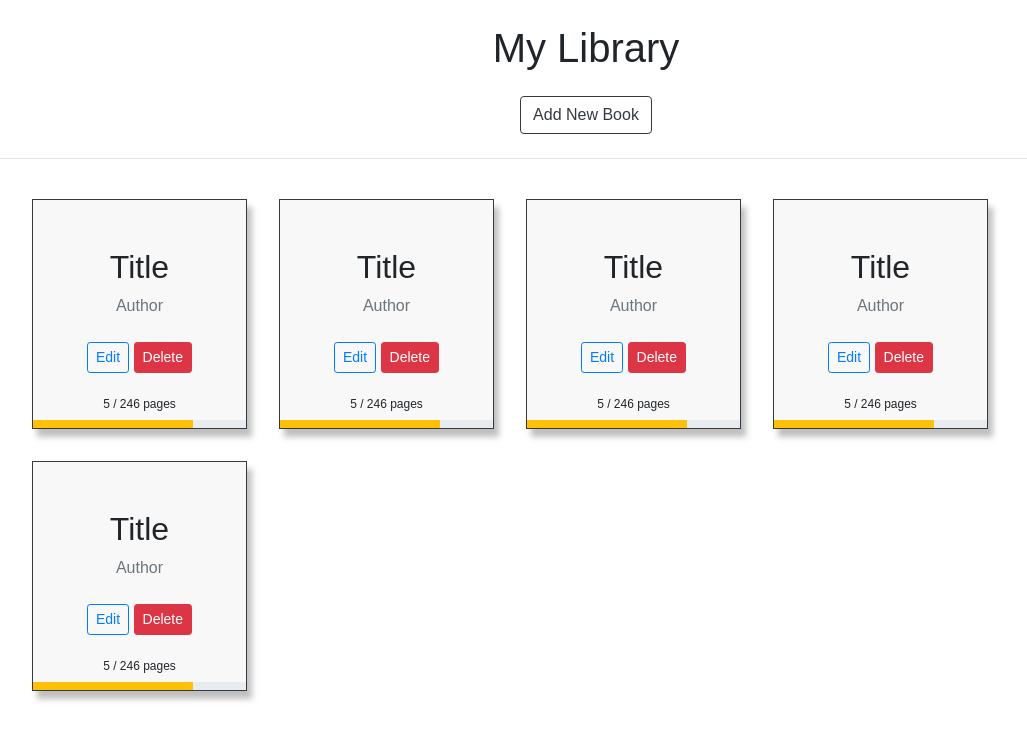
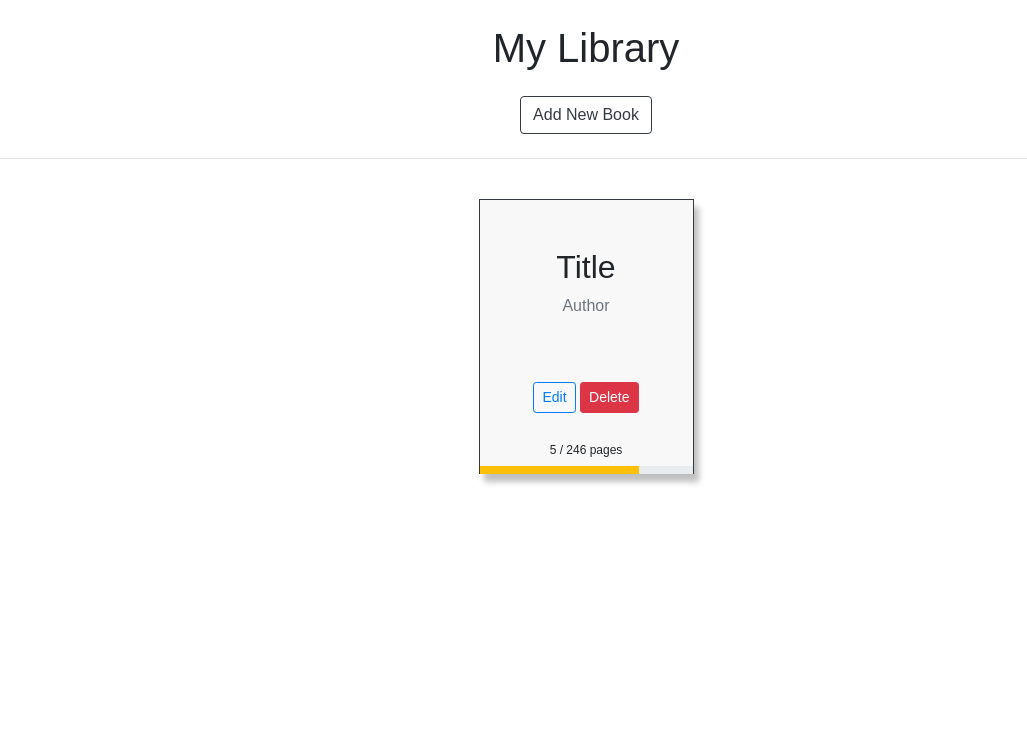
Before and after one commit to kelvinccc/MyBookshelf, a website built with Parcel: page index.html in a window 1280 px wide. Shown: the whole page, without its empty margins (54-1081 px from the left). Built offline with nearby package versions, Linux system fonts and the light colour scheme.

Commit message:
Added further styling changes to book -Centered the books container to center of page -Aligned content within each book

```diff
--- a/index.html
+++ b/index.html
@@ -105,99 +105,21 @@
 
     <hr class="mb-4"></hr>
 
-    <div id="books-container" class="container mx-auto text-center">
-      <div class="row">
-        <div class="book col-sm-4 mx-3 my-3 p-0 border border-dark">
-          <h2 class="mt-5">Title</h2>
-          <p class="mb-4 text-muted">Author</p>
+    <div id="books-container" class="container text-center">
+      <div class="row justify-content-center">
+        <div class="book col-md-4 mx-3 my-3 p-0 border border-dark">
+          <h2 class="pt-5">Title</h2>
+          <p class="pb-4 mb-0 text-muted">Author</p>
+          <div id="book-buttons">
           <button type="button" class="btn btn-outline-primary btn-sm">
             Edit
           </button>
           <button type="button" class="btn btn-danger btn-sm">
             Delete
           </button>
-          <h4 class="mt-4 mb-2">5 / 246 pages</h4>
-          <div class="progress rounded-0">
-            <div
-              class="progress-bar bg-warning w-75"
-              role="progressbar"
-              aria-valuenow="25"
-              aria-valuemin="0"
-              aria-valuemax="100"
-            ></div>
           </div>
-        </div>
-        <div class="book col-sm-4 mx-3 my-3 p-0 border border-dark">
-          <h2 class="mt-5">Title</h2>
-          <p class="mb-4 text-muted">Author</p>
-          <button type="button" class="btn btn-outline-primary btn-sm">
-            Edit
-          </button>
-          <button type="button" class="btn btn-danger btn-sm">
-            Delete
-          </button>
-          <h4 class="mt-4 mb-2">5 / 246 pages</h4>
-          <div class="progress rounded-0">
-            <div
-              class="progress-bar bg-warning w-75"
-              role="progressbar"
-              aria-valuenow="25"
-              aria-valuemin="0"
-              aria-valuemax="100"
-            ></div>
-          </div>
-        </div>
-        <div class="book col-sm-4 mx-3 my-3 p-0 border border-dark">
-          <h2 class="mt-5">Title</h2>
-          <p class="mb-4 text-muted">Author</p>
-          <button type="button" class="btn btn-outline-primary btn-sm">
-            Edit
-          </button>
-          <button type="button" class="btn btn-danger btn-sm">
-            Delete
-          </button>
-          <h4 class="mt-4 mb-2">5 / 246 pages</h4>
-          <div class="progress rounded-0">
-            <div
-              class="progress-bar bg-warning w-75"
-              role="progressbar"
-              aria-valuenow="25"
-              aria-valuemin="0"
-              aria-valuemax="100"
-            ></div>
-          </div>
-        </div>
-        <div class="book col-sm-4 mx-3 my-3 p-0 border border-dark">
-          <h2 class="mt-5">Title</h2>
-          <p class="mb-4 text-muted">Author</p>
-          <button type="button" class="btn btn-outline-primary btn-sm">
-            Edit
-          </button>
-          <button type="button" class="btn btn-danger btn-sm">
-            Delete
-          </button>
-          <h4 class="mt-4 mb-2">5 / 246 pages</h4>
-          <div class="progress rounded-0">
-            <div
-              class="progress-bar bg-warning w-75"
-              role="progressbar"
-              aria-valuenow="25"
-              aria-valuemin="0"
-              aria-valuemax="100"
-            ></div>
-          </div>
-        </div>
-        <div class="book col-sm-4 mx-3 my-3 p-0 border border-dark">
-          <h2 class="mt-5">Title</h2>
-          <p class="mb-4 text-muted">Author</p>
-          <button type="button" class="btn btn-outline-primary btn-sm">
-            Edit
-          </button>
-          <button type="button" class="btn btn-danger btn-sm">
-            Delete
-          </button>
-          <h4 class="mt-4 mb-2">5 / 246 pages</h4>
-          <div class="progress rounded-0">
+          <h4 id="pages" class="mb-2">5 / 246 pages</h4>
+          <div id="progress-bar" class="progress rounded-0">
             <div
               class="progress-bar bg-warning w-75"
               role="progressbar"
--- a/src/book.css
+++ b/src/book.css
@@ -4,7 +4,7 @@ body {
 
 .book {
   max-width: 215px;
-  max-height: 275px;
+  height: 275px;
   box-shadow: 5px 8px 6px 0px rgba(0, 0, 0, 0.25);
   background: #f8f8f8;
 }
@@ -16,3 +16,11 @@ h4 {
 .progress {
   height: 8px;
 }
+
+#book-buttons {
+  padding-top: 40px;
+}
+
+#pages {
+  padding-top: 30px;
+}
```
